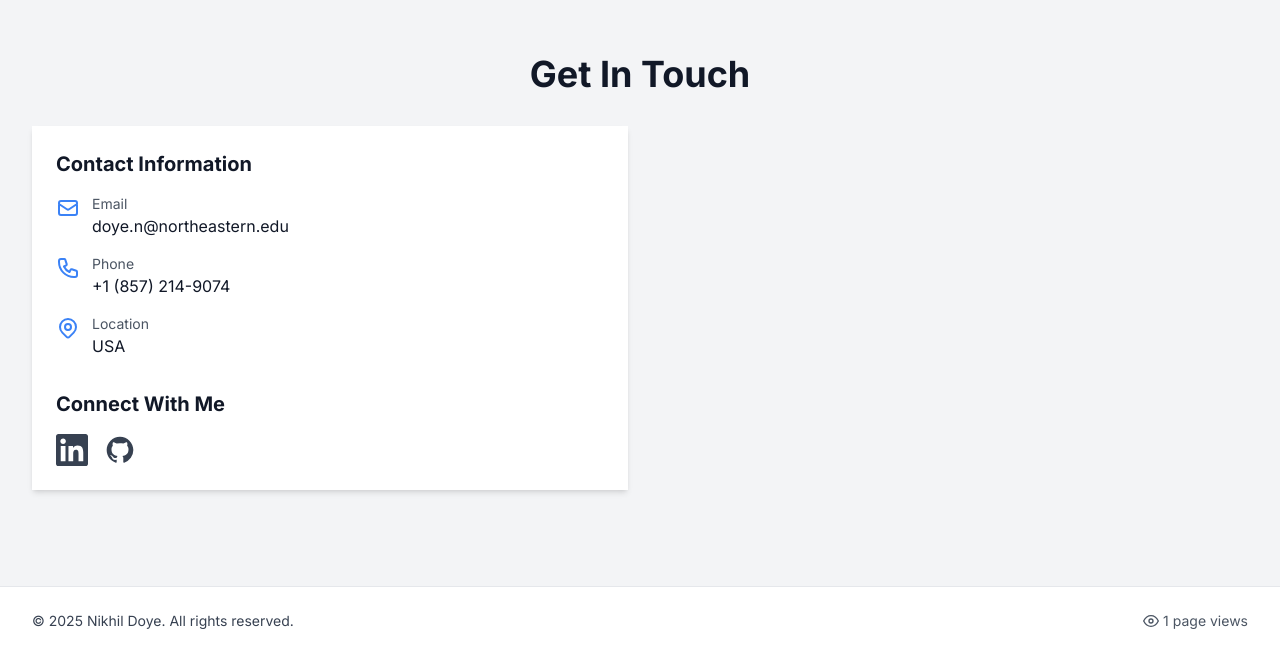
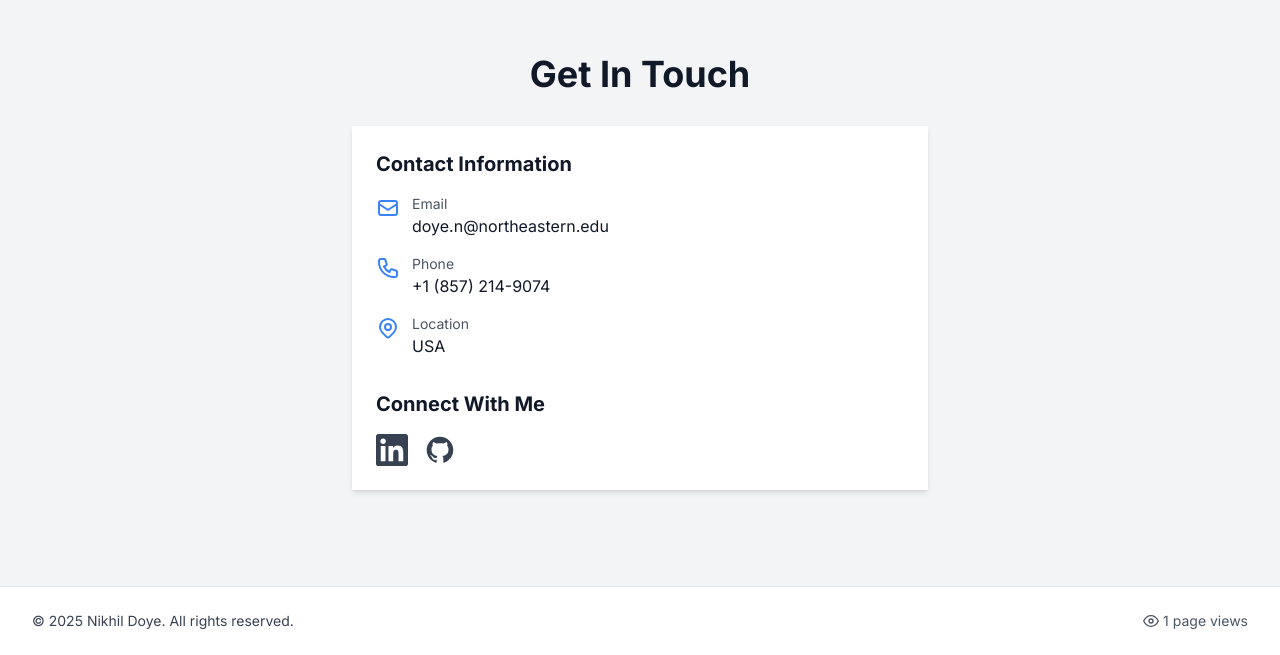
Before and after one commit to Nikhil-Doye/datascienceportfolio, a Next.js app: page / in a window 1280 px wide. Shown: the part 5760-6415 px from the top of the page. Built offline with nearby package versions, Linux system fonts and the light colour scheme.

Commit message:
centered div

```diff
--- a/src/components/Contact/ContactSection.tsx
+++ b/src/components/Contact/ContactSection.tsx
@@ -7,8 +7,8 @@ const ContactSection = () => {
     <section id="contact" className="section-padding">
       <div className="container-custom">
         <h2 className="section-title">Get In Touch</h2>
-        <div className="grid grid-cols-1 md:grid-cols-2 gap-6 sm:gap-6 mt-6 sm:mt-8">
-          <div className="card">
+        <div className="flex justify-center mt-6 sm:mt-8">
+          <div className="card w-full max-w-xl">
             <h3 className="text-lg sm:text-xl font-bold text-gray-900 dark:text-white mb-3 sm:mb-4">
               Contact Information
             </h3>
@@ -139,8 +139,9 @@ const ContactSection = () => {
               </a>
             </div>
           </div>
+        </div>
 
-          {/* <div className="card">
+        {/* <div className="card">
             <h3 className="text-lg sm:text-xl font-bold text-gray-900 dark:text-white mb-3 sm:mb-4">Send Me a Message</h3>
             <form className="space-y-3 sm:space-y-4">
               <div>
@@ -191,7 +192,6 @@ const ContactSection = () => {
               </button>
             </form>
           </div>*/}
-        </div>
       </div>
     </section>
   );
```
